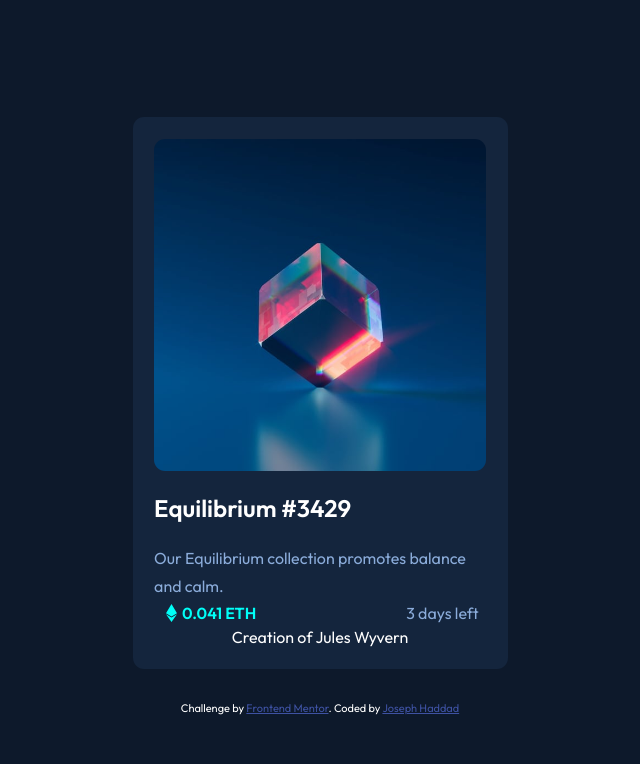
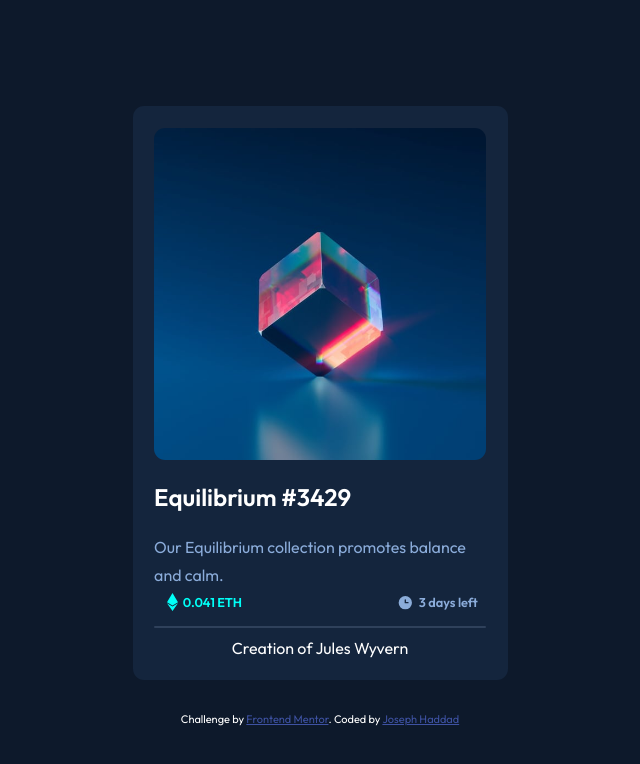
Before and after one commit to joehaddad1000/NFT-preview-card-component, a plain HTML site: page index.html in a window 1280 px wide. Shown: the whole page, without its empty margins (320-960 px from the left). Drawn offline with Linux system fonts and the light colour scheme.

Commit message:
time div and line div

```diff
--- a/index.html
+++ b/index.html
@@ -24,9 +24,14 @@
           <img src="/images/icon-ethereum.svg" alt="Ehtereum" />
           <p>0.041 ETH</p>
         </div>
-        <p>3 days left</p>
+        <div class="time">
+          <img src="/images/icon-clock.svg" alt="Clock" />
+          <p>3 days left</p>
+        </div>
       </div>
-
+<div class="line">
+  &nbsp;
+</div>
       <div class="profile">
         Creation of Jules Wyvern
       </div>
--- a/style.css
+++ b/style.css
@@ -62,13 +62,14 @@ p {
   gap: 9.375rem;
 }
 
-.eth {
+.price >div {
   display: flex;
   align-items: center;
   justify-content: center;
   flex-direction: row;
   font-weight: bold;
   text-align: center;
+  font-size: .8rem;
 }
 
 .eth img {
@@ -78,10 +79,29 @@ p {
 .eth p {
   color: var(--Cyan);
 }
+.time {
+  font-weight: bold;
+}
 
+.time img {
+    padding-inline: .3rem;
+}
+
+.time p{
+    color: var(--Soft-blue);
+}
+
+
+.line{
+  margin-block: .625rem;
+  width: 100%;
+  height: .125rem;
+  border-radius: .625rem;
+  background-color: var(--Very-dark-blue);
+}
 /*footer*/
 .attribution {
-  font-size: 11px;
+  font-size: .6875rem;
   text-align: center;
 }
 
```
